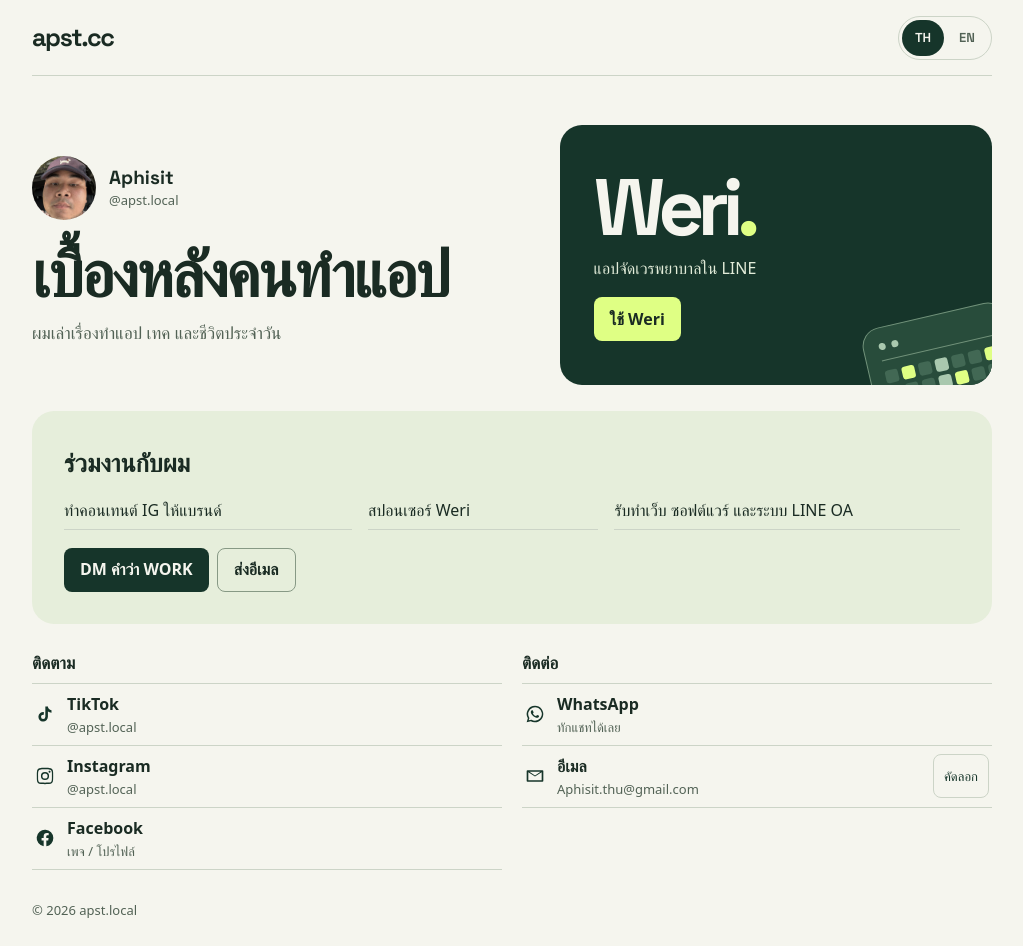
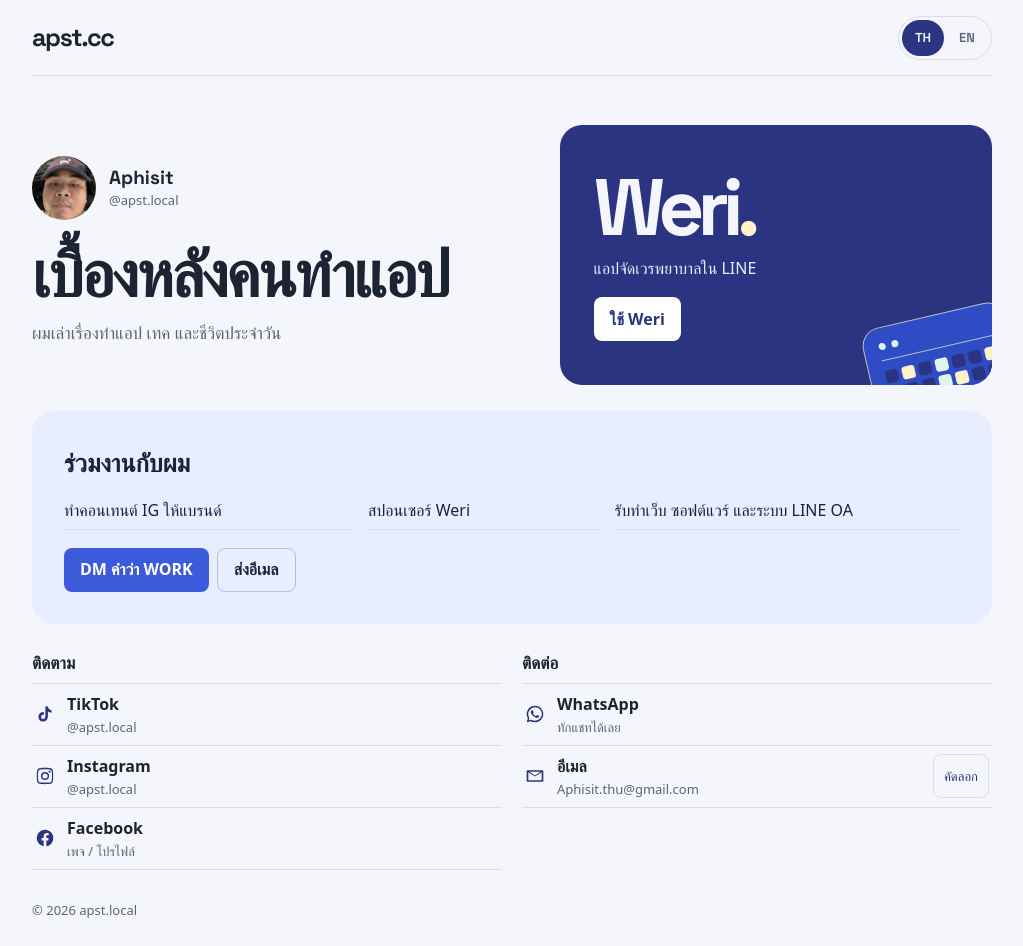
Before and after one commit to aphisit-ths/apst-links, a plain HTML site: page public/index.html in a window 1280 px wide. Shown: the whole page, without its empty margins (128-1151 px from the left). Drawn offline with Linux system fonts and the light colour scheme; a web font is replaced by a local one.

Commit message:
Use Weri brand color tokens on apst.cc

```diff
--- a/public/index.html
+++ b/public/index.html
@@ -8,7 +8,7 @@
 <meta name="author" content="Aphisit">
 <meta name="robots" content="index, follow, max-image-preview:large">
 <link rel="canonical" href="https://apst.cc/">
-<meta name="theme-color" content="#f5f5ee">
+<meta name="theme-color" content="#f5f6fb">
 
 <!-- Open Graph (Facebook, LINE, IG DM) -->
 <meta property="og:type" content="profile">
--- a/public/style.css
+++ b/public/style.css
@@ -1,12 +1,19 @@
 :root {
   color-scheme: light;
-  --paper: #f5f5ee;
-  --ink: #1a2b23;
-  --muted: #526255;
-  --line: #ccd4c7;
-  --deep: #16352a;
-  --lime: #dfff84;
-  --mint: #e6eedb;
+  /* Weri web color tokens from liff-weri/apps/web/app/globals.css. */
+  --bg: #f5f6fb;
+  --surface: #ffffff;
+  --surface2: #f0f2f8;
+  --ink: #1c2333;
+  --ink2: #5b6478;
+  --line2: #dadeea;
+  --line3: #b9bfce;
+  --brand: #3b5bdb;
+  --brand-ink: #304cc5;
+  --brand-soft: #e8edff;
+  --brand-deep: #2b3480;
+  --tone-yellow: #fff1c7;
+  --off-bg: #dff4ea;
   --body: "IBM Plex Sans Thai", system-ui, sans-serif;
   --display: "Space Grotesk", var(--body);
 }
@@ -14,13 +21,13 @@
 * { box-sizing: border-box; }
 body {
   margin: 0;
-  background: var(--paper);
+  background: var(--bg);
   color: var(--ink);
   font: 400 16px/1.55 var(--body);
 }
 button { font: inherit; }
 a { color: inherit; }
-:focus-visible { outline: 2px solid #36734e; outline-offset: 4px; }
+:focus-visible { outline: 2px solid var(--brand-ink); outline-offset: 4px; }
 .shell { width: min(100% - 36px, 960px); margin-inline: auto; }
 
 .top {
@@ -28,28 +35,28 @@ a { color: inherit; }
   display: flex;
   align-items: center;
   justify-content: space-between;
-  border-bottom: 1px solid var(--line);
+  border-bottom: 1px solid var(--line2);
 }
 .site-name { font: 700 25px/1 var(--display); letter-spacing: -.055em; }
-.lang { display: flex; gap: 2px; border: 1px solid var(--line); border-radius: 100px; padding: 3px; }
+.lang { display: flex; gap: 2px; border: 1px solid var(--line2); border-radius: 100px; padding: 3px; }
 .lang button {
   min-width: 42px;
   min-height: 36px;
   border: 0;
   border-radius: 100px;
   background: transparent;
-  color: var(--muted);
+  color: var(--ink2);
   cursor: pointer;
   font: 600 13px/1 var(--display);
 }
-.lang button[aria-pressed="true"] { background: var(--deep); color: var(--paper); }
+.lang button[aria-pressed="true"] { background: var(--brand-deep); color: var(--bg); }
 
 .layout { display: grid; gap: 20px; padding-block: 34px 26px; }
 .intro { padding-block: 4px 12px; }
 .identity { display: flex; align-items: center; gap: 13px; }
 .avatar { width: 64px; height: 64px; display: block; object-fit: cover; border-radius: 50%; }
 .person { display: block; font: 700 19px/1.25 var(--display); }
-.handle { display: block; color: var(--muted); font-size: 13px; overflow-wrap: anywhere; }
+.handle { display: block; color: var(--ink2); font-size: 13px; overflow-wrap: anywhere; }
 h1 {
   margin: 20px 0 8px;
   max-width: 14ch;
@@ -58,7 +65,7 @@ h1 {
   text-wrap: balance;
 }
 html[lang="th"] h1 { max-width: none; letter-spacing: -.035em; }
-.bio { margin: 0; color: var(--muted); font-size: 17px; }
+.bio { margin: 0; color: var(--ink2); font-size: 17px; }
 
 .weri {
   min-height: 214px;
@@ -67,37 +74,37 @@ html[lang="th"] h1 { max-width: none; letter-spacing: -.035em; }
   overflow: hidden;
   display: flex;
   align-items: center;
-  background: var(--deep);
-  color: var(--paper);
+  background: var(--brand-deep);
+  color: var(--bg);
   border-radius: 22px;
   padding: clamp(22px, 4vw, 34px);
 }
 .weri-content { position: relative; z-index: 1; }
 .weri h2 { margin: 0; font: 700 clamp(3.2rem, 8vw, 5rem)/.96 var(--display); letter-spacing: -.085em; }
-.weri h2 span { color: var(--lime); }
-.weri p { width: max-content; max-width: min(100%, 25ch); margin: 10px 0 17px; color: #e2ecd9; }
+.weri h2 span { color: var(--tone-yellow); }
+.weri p { width: max-content; max-width: min(100%, 25ch); margin: 10px 0 17px; color: var(--brand-soft); }
 .calendar {
   position: absolute;
   right: -24px;
   bottom: -36px;
   width: clamp(135px, 34%, 240px);
-  background: #284c3b;
-  border: 1px solid #71927a;
+  background: var(--brand-ink);
+  border: 1px solid var(--line3);
   border-radius: 19px;
   padding: 15px;
   transform: rotate(-13deg);
 }
-.calendar-top { display: flex; gap: 6px; border-bottom: 1px solid #71927a; padding-bottom: 10px; margin-bottom: 10px; }
-.calendar-top i { width: 7px; height: 7px; border-radius: 50%; background: #a9c8ae; }
+.calendar-top { display: flex; gap: 6px; border-bottom: 1px solid var(--line3); padding-bottom: 10px; margin-bottom: 10px; }
+.calendar-top i { width: 7px; height: 7px; border-radius: 50%; background: var(--off-bg); }
 .calendar-grid { display: grid; grid-template-columns: repeat(7, 1fr); gap: 4px; }
-.calendar-grid i { aspect-ratio: 1; border-radius: 3px; background: #426854; }
-.calendar-grid i:nth-child(5n + 2) { background: var(--lime); }
-.calendar-grid i:nth-child(7n + 4) { background: #a9c8ae; }
+.calendar-grid i { aspect-ratio: 1; border-radius: 3px; background: var(--brand-deep); }
+.calendar-grid i:nth-child(5n + 2) { background: var(--tone-yellow); }
+.calendar-grid i:nth-child(7n + 4) { background: var(--off-bg); }
 
-.work { background: var(--mint); border-radius: 22px; padding: clamp(21px, 4vw, 32px); }
+.work { background: var(--brand-soft); border-radius: 22px; padding: clamp(21px, 4vw, 32px); }
 .section-title { font-weight: 700; font-size: 25px; margin: 0; }
 .services { list-style: none; padding: 0; margin: 10px 0 18px; }
-.services li { padding: 6px 0; border-bottom: 1px solid var(--line); }
+.services li { padding: 6px 0; border-bottom: 1px solid var(--line2); }
 .work-actions { display: flex; flex-wrap: wrap; gap: 8px; }
 .cta {
   display: inline-flex;
@@ -109,41 +116,41 @@ html[lang="th"] h1 { max-width: none; letter-spacing: -.035em; }
   font-weight: 600;
   text-decoration: none;
 }
-.cta.primary { background: var(--deep); color: var(--paper); }
-.cta.primary:hover { background: #285441; }
-.weri .cta { background: var(--lime); color: var(--ink); }
-.weri .cta:hover { background: #ecffa9; }
-.weri .cta:focus-visible { outline-color: var(--lime); }
-.cta.secondary { border: 1px solid #879985; }
-.cta.secondary:hover, .copy:hover { background: #d8e5cf; }
+.cta.primary { background: var(--brand); color: var(--surface); }
+.cta.primary:hover { background: var(--brand-ink); }
+.weri .cta { background: var(--surface); color: var(--brand-deep); }
+.weri .cta:hover { background: var(--brand-soft); }
+.weri .cta:focus-visible { outline-color: var(--tone-yellow); }
+.cta.secondary { border: 1px solid var(--line3); }
+.cta.secondary:hover, .copy:hover { background: var(--surface2); }
 
 .directory { display: grid; gap: 20px; min-width: 0; }
-.label { margin: 0; padding: 0 0 7px; border-bottom: 1px solid var(--line); font-size: 17px; font-weight: 700; }
+.label { margin: 0; padding: 0 0 7px; border-bottom: 1px solid var(--line2); font-size: 17px; font-weight: 700; }
 .row {
   display: flex;
   align-items: center;
   min-height: 58px;
   gap: 12px;
   padding: 8px 3px;
-  border-bottom: 1px solid var(--line);
+  border-bottom: 1px solid var(--line2);
   text-decoration: none;
 }
-a.row:hover { background: var(--mint); }
+a.row:hover { background: var(--brand-soft); }
 .ico { width: 20px; height: 20px; flex: none; }
-.ico svg { display: block; width: 100%; height: 100%; fill: var(--deep); }
+.ico svg { display: block; width: 100%; height: 100%; fill: var(--brand-deep); }
 .txt { min-width: 0; flex: 1; }
 .name { display: block; font-weight: 600; }
 .copy {
   min-height: 44px;
   cursor: pointer;
   background: transparent;
-  border: 1px solid var(--line);
+  border: 1px solid var(--line2);
   border-radius: 8px;
-  color: var(--deep);
+  color: var(--brand-deep);
   padding: 4px 10px;
   font-size: 13px;
 }
-footer { color: var(--muted); padding-block: 0 26px; font-size: 13px; }
+footer { color: var(--ink2); padding-block: 0 26px; font-size: 13px; }
 
 @media (min-width: 720px) {
   .layout { grid-template-columns: minmax(0, 1.16fr) minmax(0, 1fr); gap: 26px; padding-block: 49px 30px; }
```
